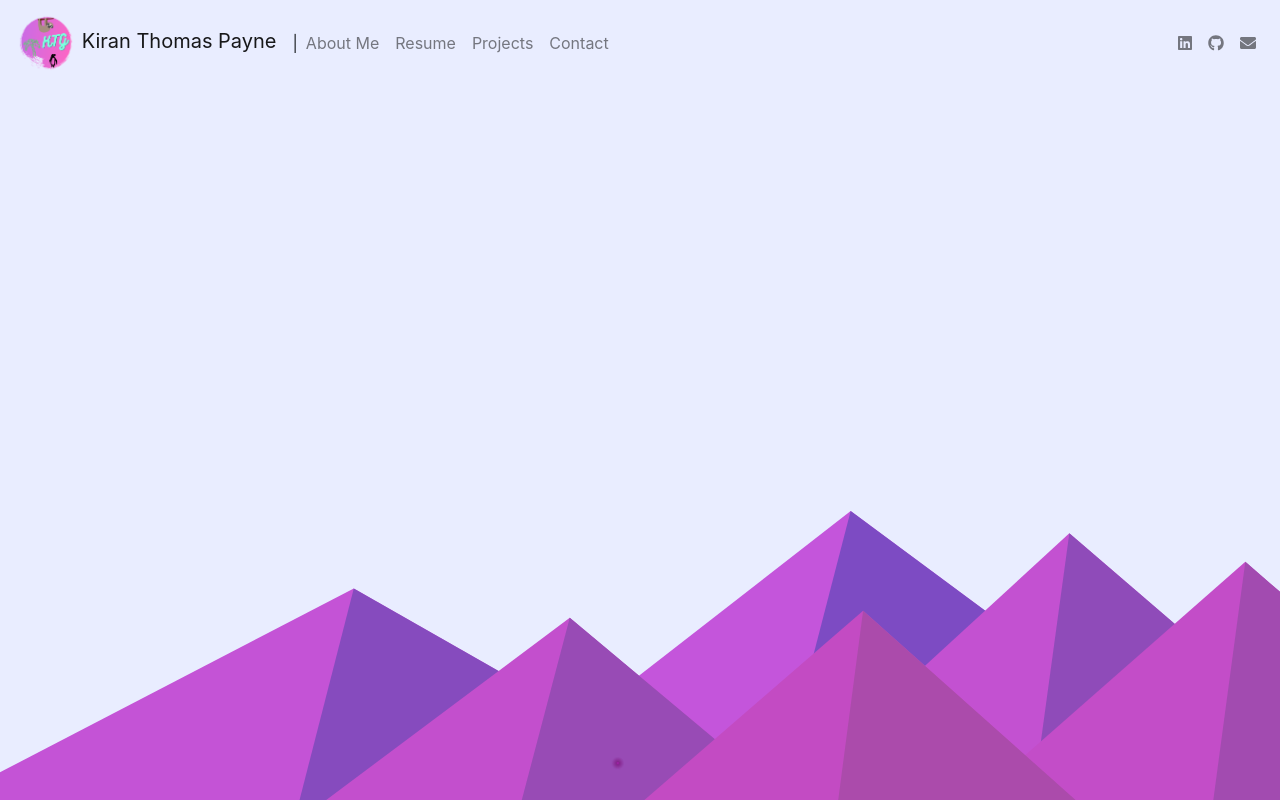
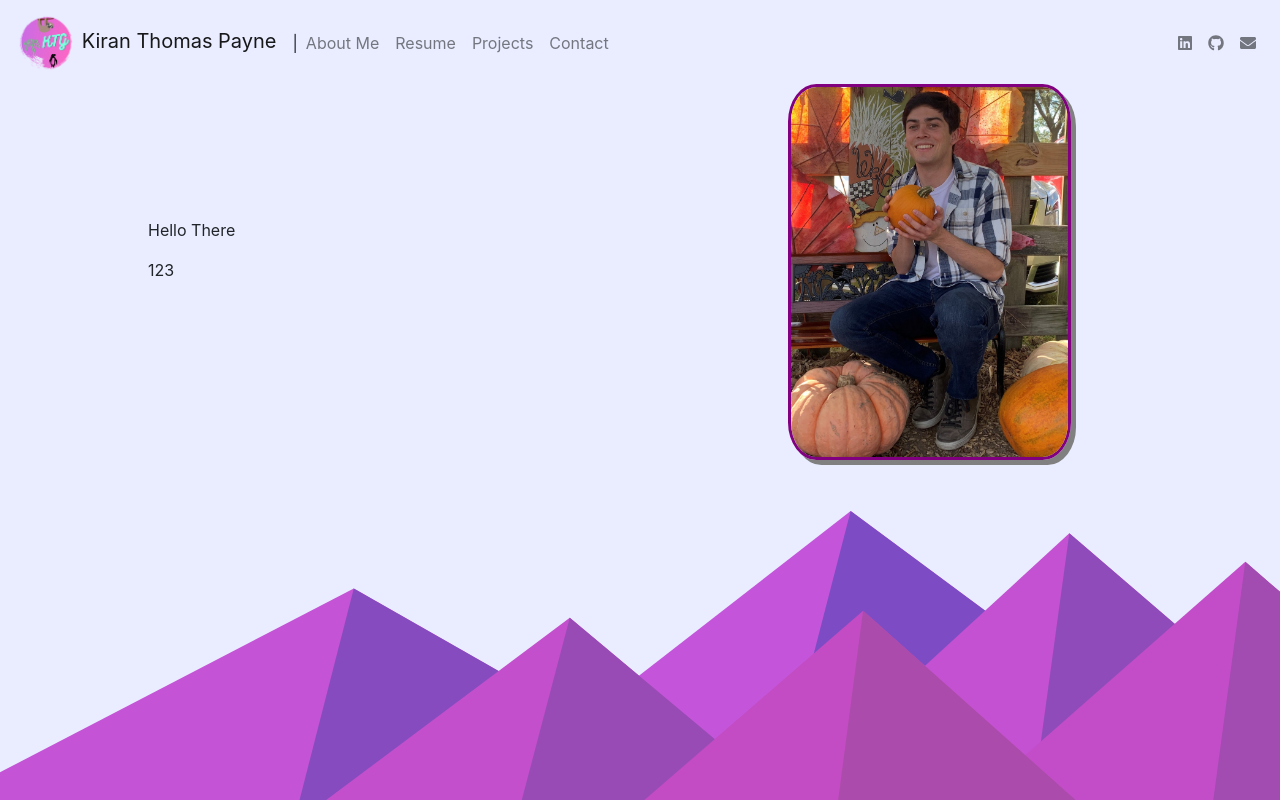
Before and after one commit to ktg441/MyWebsite, a React (Create React App) app: page / in a window 1280 px wide. Built offline with nearby package versions, Linux system fonts and the light colour scheme.

Commit message:
Set up about me page and place image

```diff
--- a/src/App.js
+++ b/src/App.js
@@ -1,11 +1,13 @@
 import React, { Component } from 'react';
 import "./css/App.css";
+import "./css/About.css"
 import "./css/Animations.scss";
 
 import 'bootstrap/dist/css/bootstrap.min.css';
 
 import Intro from "./components/intro";
 import CustomNavbar from "./components/navbar";
+import About from "./components/about";
 //Import various components and/or css files
 
 class App extends Component {
@@ -27,11 +29,12 @@ class App extends Component {
     render() {
         return (
             <React.Fragment>
-                <object className="backgroundImgFull" aria-label="polite" ></object>
+                <object id="bgImg" className="backgroundImgFull" aria-label="polite" ></object>
                 { this.createLightParticles() }
                 <Intro />
                 <div id="fullSite" className="siteHidden">
                     <CustomNavbar />
+                    <About />
                 </div>
             </React.Fragment>
         );
--- /dev/null
+++ b/src/components/about.jsx
@@ -0,0 +1,37 @@
+import React, { Component } from 'react';
+
+import Picture from '../media/KiranPumpkingPatch.jpg';
+
+/*
+Component that information about me
+*/
+class About extends Component {
+
+    constructor() {
+        super();
+        this.state = {};
+    }
+
+    /* When the component loads... */
+    componentDidMount() {
+
+    }
+
+    render() {
+
+        return (
+            <div id="about-me">
+                <div id="aboutDescription">
+                    <p>Hello There</p>
+                    <p>123</p>
+                </div>
+                <div id="aboutPicture">
+                    <img src={Picture} className="aboutPic" alt="Sitting in a pumpking patch" />
+                </div>
+            </div>
+        );
+    }
+
+}
+
+export default About;
--- a/src/components/intro.jsx
+++ b/src/components/intro.jsx
@@ -27,7 +27,7 @@ class Intro extends Component {
     loadSite = () => {
         this.toggleIntro();
         document.getElementById("introLogo").className = "fadeLogoOut";
-        document.getElementsByClassName("backgroundImgFull")[0].className = "backgroundImgFade";
+        document.getElementById("bgImg").className = "backgroundImgFade";
         document.getElementById("fullSite").className = "siteVisible";
         setTimeout(function() {
             document.getElementById("introContainer").remove();
--- a/src/components/navbar.jsx
+++ b/src/components/navbar.jsx
@@ -17,7 +17,7 @@ class CustomNavbar extends Component {
         this.state = {};
     }
 
-    /* When the component loads, toggle intro on */
+    /* When the component loads... */
     componentDidMount() {
 
     }
--- /dev/null
+++ b/src/css/About.css
@@ -0,0 +1,31 @@
+#about-me {
+    position: relative;
+    width: 100%;
+    height: 100%;
+}
+
+#aboutDescription {
+    display: inline-block;
+    width: 40%;
+    padding: 20px;
+    margin-top: 10%;
+    margin-bottom: 10%;
+    margin-left: 10%;
+}
+
+#aboutPicture {
+    display: inline-block;
+    width: 40%;
+    height: 40%;
+    padding: 20px;
+    margin-top: 5%;
+    margin-bottom: 10%;
+    margin-left: 10%;
+}
+
+.aboutPic {
+    border-radius: 10%;
+    border: 3px solid purple;
+    box-shadow: 5px 5px grey;
+    max-width: 60%;
+}
```
Also changed, not shown: src/media/KiranPumpkingPatch.jpg (added).
